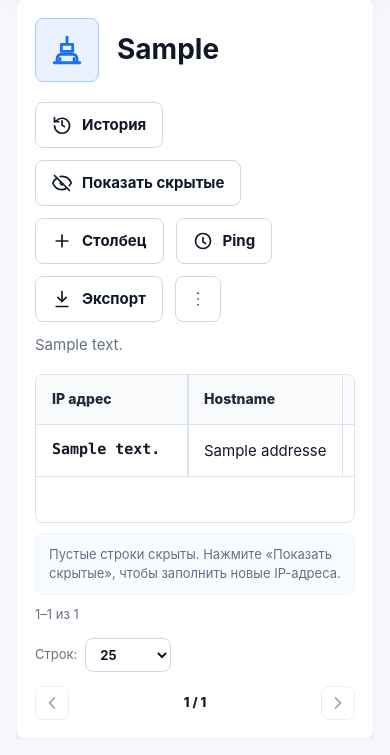
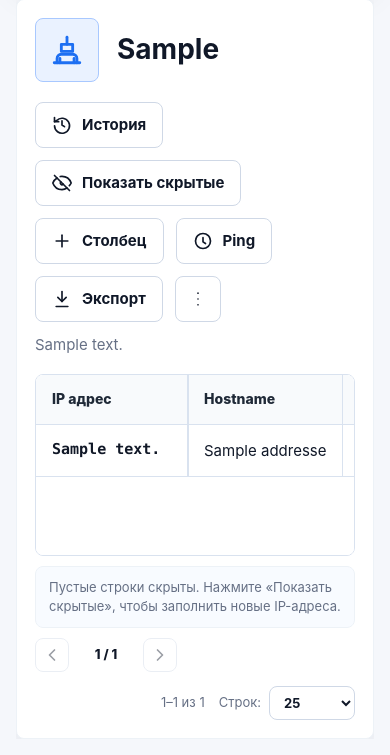
Before and after one commit to lasnet/IPTable, a FastAPI app: page /projects/1?edit_folder=1 in a window 390 px wide. Shown: the part 526-1281 px from the top of the page. Run offline with FastAPI, Linux system fonts and the light colour scheme; the visitor is signed in with stand-in values (Sample User, id 1); tables that the repository leaves empty hold one stand-in row (values such as "Sample post"); parts of the project's set-up code (start-up, migrations or seed data) failed here and were passed over.

Commit message:
edit futer

```diff
--- a/app/static/styles.css
+++ b/app/static/styles.css
@@ -577,7 +577,7 @@ select:disabled {
   flex: 0 0 auto;
   display: flex;
   align-items: center;
-  justify-content: flex-end;
+  justify-content: space-between;
   gap: 14px;
   min-height: 46px;
   margin-top: 10px;
@@ -585,8 +585,13 @@ select:disabled {
   font-size: 13px;
 }
 
-.pagination-meta {
-  margin-right: auto;
+.pagination-summary {
+  display: inline-flex;
+  align-items: center;
+  justify-content: flex-end;
+  gap: 14px;
+  margin-left: auto;
+  min-width: 0;
 }
 
 .page-size-form label,
@@ -1353,16 +1358,17 @@ th.locked-col {
   }
 
   .table-pagination {
-    align-items: stretch;
-    flex-direction: column;
+    align-items: center;
+    flex-direction: row;
+    flex-wrap: wrap;
   }
 
-  .pagination-meta {
-    margin-right: 0;
+  .pagination-summary {
+    margin-left: auto;
   }
 
   .pagination-controls {
-    justify-content: space-between;
+    justify-content: flex-start;
   }
 
   .permission-grid {
--- a/app/templates/project.html
+++ b/app/templates/project.html
@@ -256,25 +256,6 @@
   </div>
   {% endif %}
   <div class="table-pagination">
-    <div class="pagination-meta">
-      {% if pagination.total_items %}
-      {{ pagination.start_item }}–{{ pagination.end_item }} из {{ pagination.total_items }}
-      {% else %}
-      0 записей
-      {% endif %}
-    </div>
-    <form class="page-size-form" action="/projects/{{ project.id }}" method="get">
-      <input type="hidden" name="hide_empty" value="{{ 'true' if hide_empty else 'false' }}">
-      <input type="hidden" name="page" value="1">
-      <label>
-        Строк:
-        <select name="per_page" onchange="this.form.submit()">
-          {% for option in pagination.options %}
-          <option value="{{ option }}" {% if option == pagination.per_page %}selected{% endif %}>{{ option }}</option>
-          {% endfor %}
-        </select>
-      </label>
-    </form>
     <nav class="pagination-controls" aria-label="Навигация по страницам таблицы">
       {% if pagination.has_prev %}
       <a class="icon-button pagination-button" href="{{ pagination.prev_url }}" aria-label="Предыдущая страница">
@@ -304,6 +285,27 @@
       </span>
       {% endif %}
     </nav>
+    <div class="pagination-summary">
+      <div class="pagination-meta">
+        {% if pagination.total_items %}
+        {{ pagination.start_item }}–{{ pagination.end_item }} из {{ pagination.total_items }}
+        {% else %}
+        0 записей
+        {% endif %}
+      </div>
+      <form class="page-size-form" action="/projects/{{ project.id }}" method="get">
+        <input type="hidden" name="hide_empty" value="{{ 'true' if hide_empty else 'false' }}">
+        <input type="hidden" name="page" value="1">
+        <label>
+          Строк:
+          <select name="per_page" onchange="this.form.submit()">
+            {% for option in pagination.options %}
+            <option value="{{ option }}" {% if option == pagination.per_page %}selected{% endif %}>{{ option }}</option>
+            {% endfor %}
+          </select>
+        </label>
+      </form>
+    </div>
   </div>
 </section>
 {% endblock %}
```
